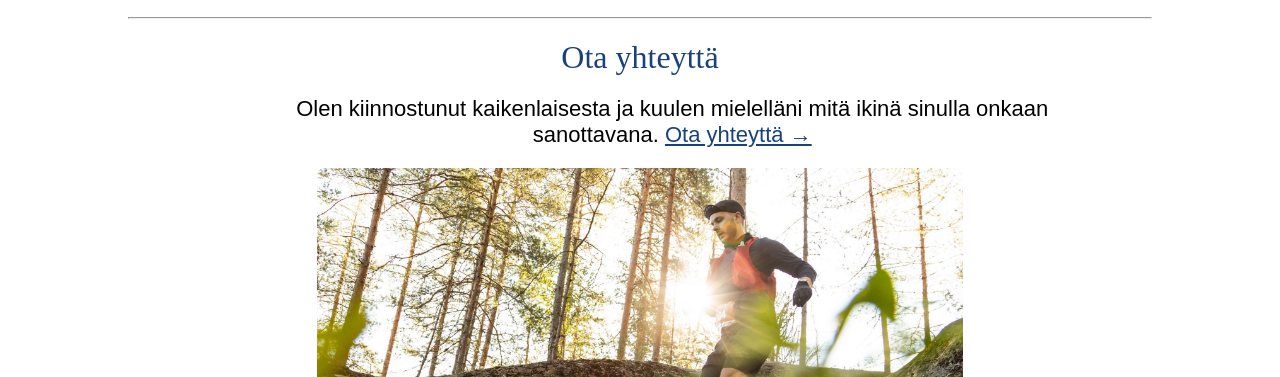
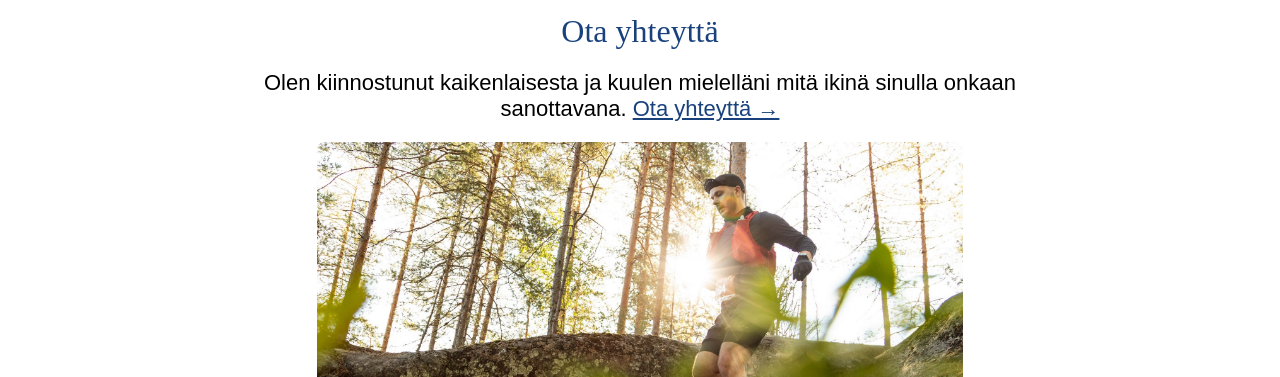
Before and after one commit to olkosk/olkosk.github.io, a plain HTML site: page index.html in a window 1280 px wide. Shown: the part 780-1157 px from the top of the page. Drawn offline with Linux system fonts and the light colour scheme; a web font is replaced by a local one.

Commit message:
Update styles.css

```diff
--- a/styles.css
+++ b/styles.css
@@ -88,10 +88,6 @@ h1, h2 {
 
 h1 {
     font-size: 52px;
-}
-
-.intro p {
-    margin-left: 14%;
 }
 
 .wrapper {
```
